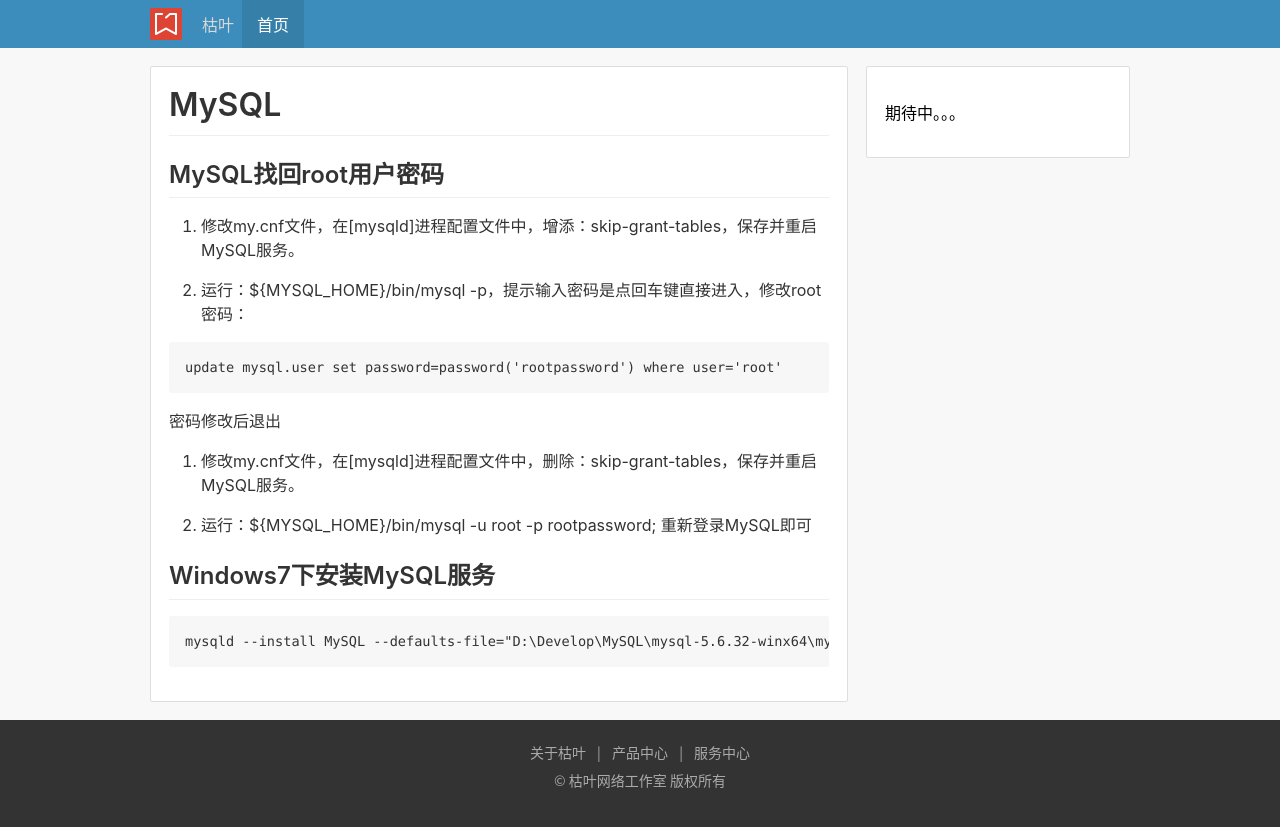
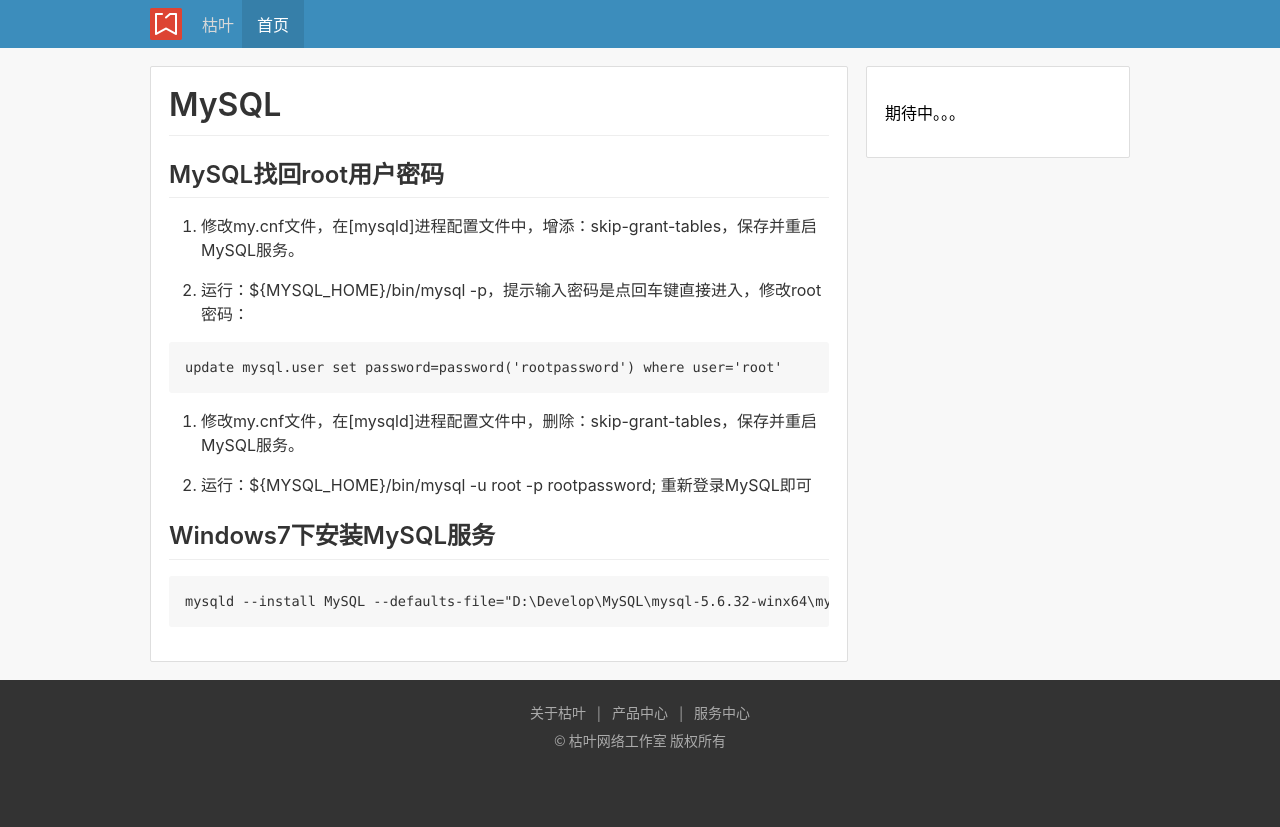
Before and after one commit to kuyer/kuyer.github.com, a Jekyll site: the page built from _posts/2017-02-03-mysql.md, in a window 1280 px wide. Shown: the top 827 px of the page. Built offline with Jekyll 4.4.1, drawn with Linux system fonts in a browser that asks for light colours.

Commit message:
修改mysql文档

````diff
--- a/_posts/2017-02-03-mysql.md
+++ b/_posts/2017-02-03-mysql.md
@@ -14,8 +14,6 @@ layout: detail
 update mysql.user set password=password('rootpassword') where user='root'
 ```
 
-密码修改后退出
-
 3. 修改my.cnf文件，在[mysqld]进程配置文件中，删除：skip-grant-tables，保存并重启MySQL服务。
 
 4. 运行：${MYSQL_HOME}/bin/mysql -u root -p rootpassword; 重新登录MySQL即可
````
